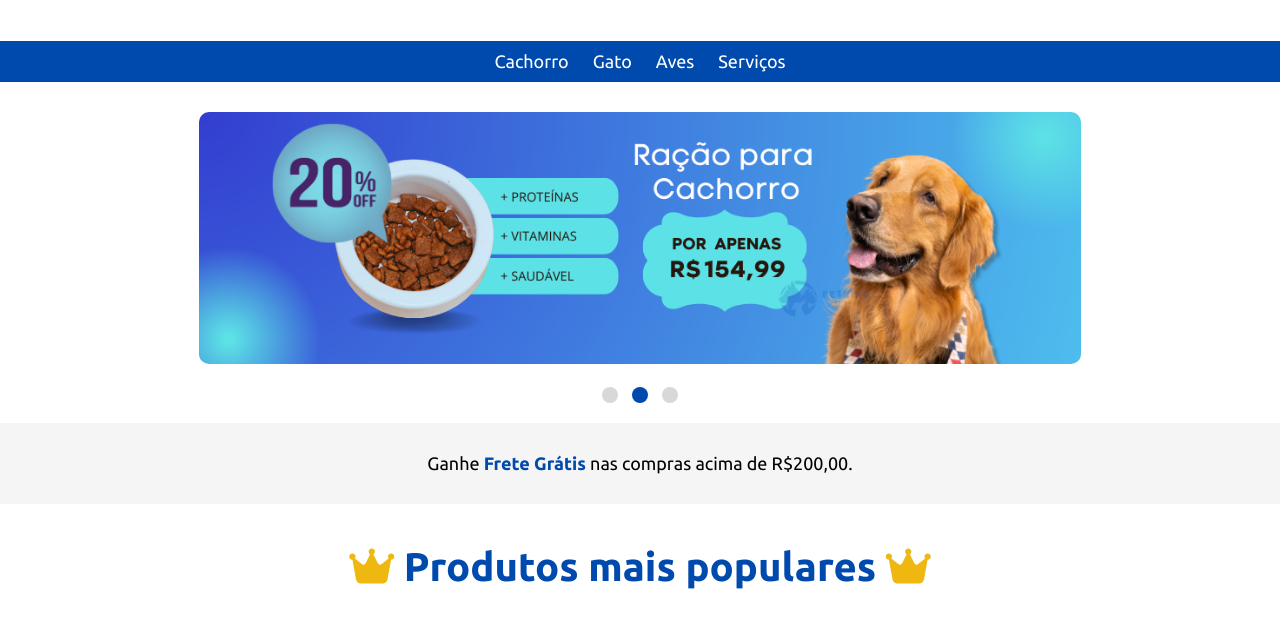
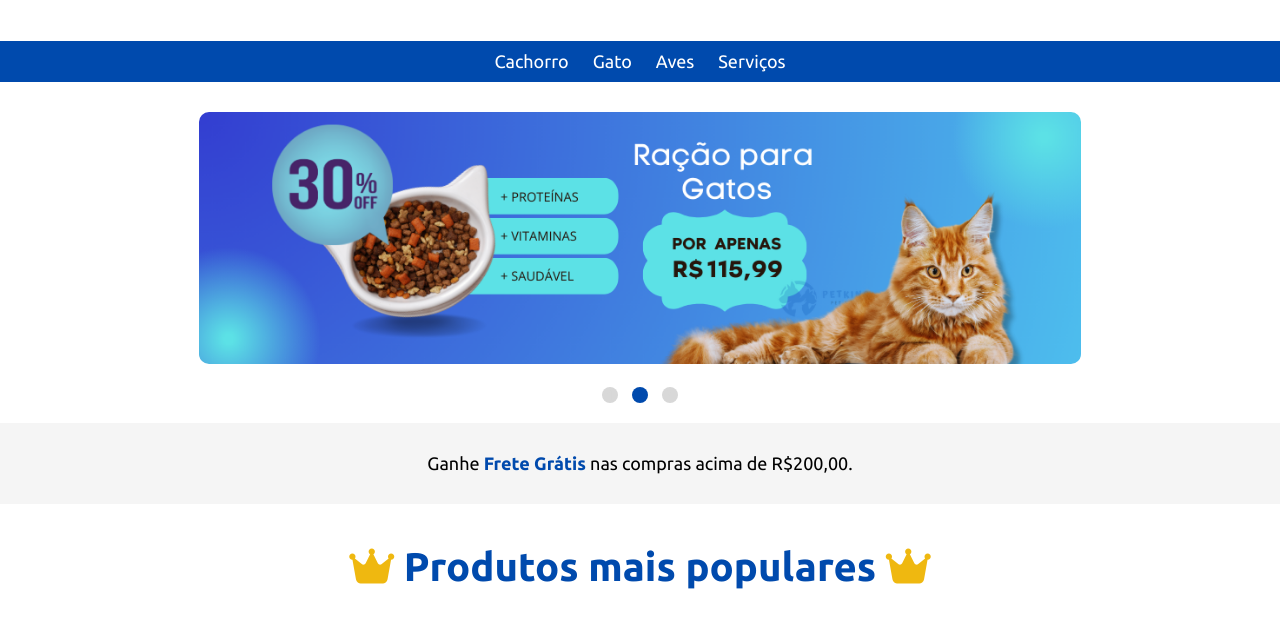
Before and after one commit to isaquesan7/Site_Casa_Racao_2, a plain HTML site: page index.html in a window 1280 px wide. Shown: the part 182-800 px from the top of the page. Drawn offline with Linux system fonts and the light colour scheme.

Commit message:
add novos slides

```diff
--- a/index.html
+++ b/index.html
@@ -36,13 +36,13 @@
 
                     <div class="img-top-slider-single">
 
-                        <img src="img/topo/Slide1.png"/>
+                        <img src="img/topo/Slide2.png"/>
 
                     </div>
 
                     <div class="img-top-slider-single">
 
-                        <img src="img/topo/Slide1.png"/>
+                        <img src="img/topo/Slide3.png"/>
 
                     </div>
 
```
Also changed, not shown: img/topo/Slide2.png (added), img/topo/Slide3.png (added).
